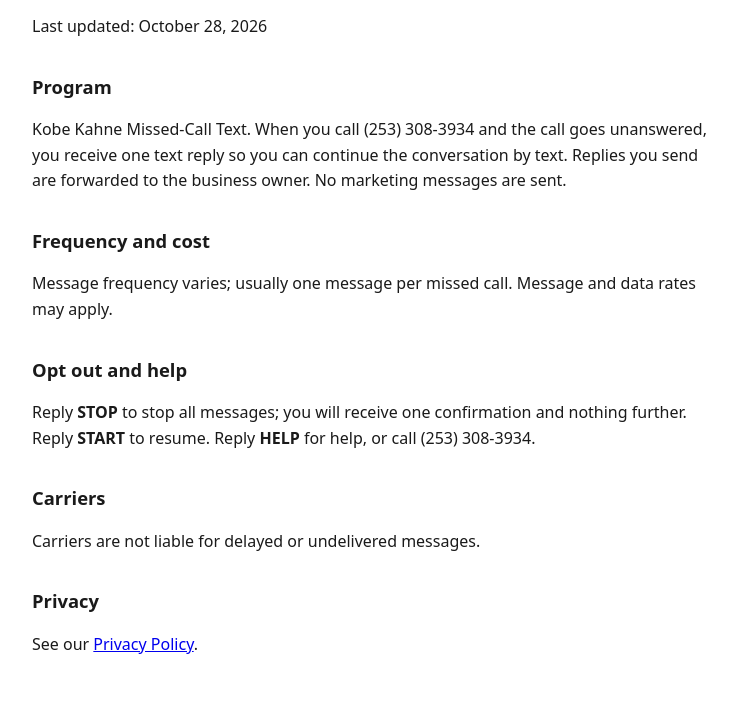
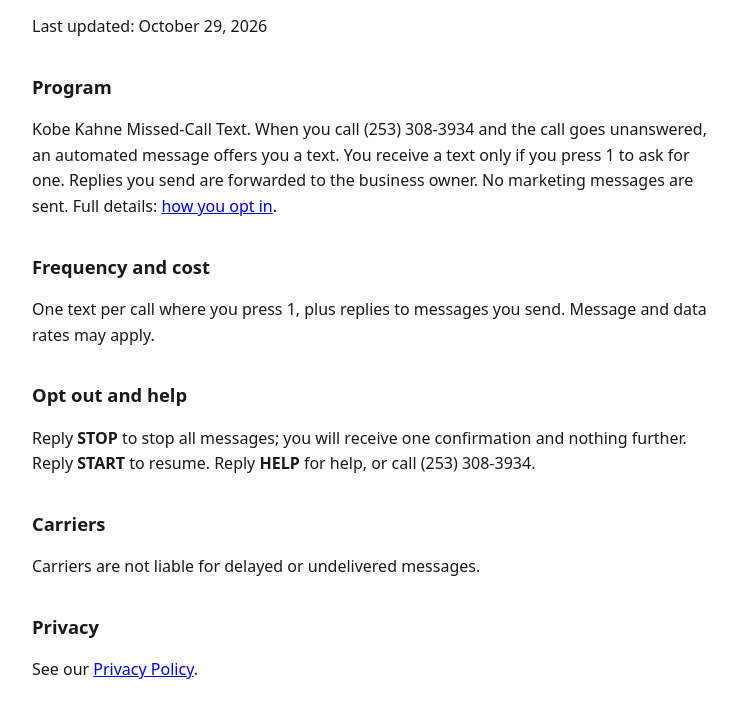
Before and after one commit to kobekahne-dotcom/kobe-textback, a plain HTML site: page terms.html in a window 1280 px wide. Shown: the part 75-792 px from the top of the page, without its empty margins (268-1005 px from the left). Drawn offline with Linux system fonts and the light colour scheme.

Commit message:
Press-1 consent flow: update terms.html

```diff
--- a/terms.html
+++ b/terms.html
@@ -12,13 +12,13 @@
 </head>
 <body>
 <h1>Messaging Terms</h1>
-<p>Last updated: October 28, 2026</p>
+<p>Last updated: October 29, 2026</p>
 
 <h2>Program</h2>
-<p>Kobe Kahne Missed-Call Text. When you call (253) 308-3934 and the call goes unanswered, you receive one text reply so you can continue the conversation by text. Replies you send are forwarded to the business owner. No marketing messages are sent.</p>
+<p>Kobe Kahne Missed-Call Text. When you call (253) 308-3934 and the call goes unanswered, an automated message offers you a text. You receive a text only if you press 1 to ask for one. Replies you send are forwarded to the business owner. No marketing messages are sent. Full details: <a href="text-opt-in.html">how you opt in</a>.</p>
 
 <h2>Frequency and cost</h2>
-<p>Message frequency varies; usually one message per missed call. Message and data rates may apply.</p>
+<p>One text per call where you press 1, plus replies to messages you send. Message and data rates may apply.</p>
 
 <h2>Opt out and help</h2>
 <p>Reply <strong>STOP</strong> to stop all messages; you will receive one confirmation and nothing further. Reply <strong>START</strong> to resume. Reply <strong>HELP</strong> for help, or call (253) 308-3934.</p>
```
